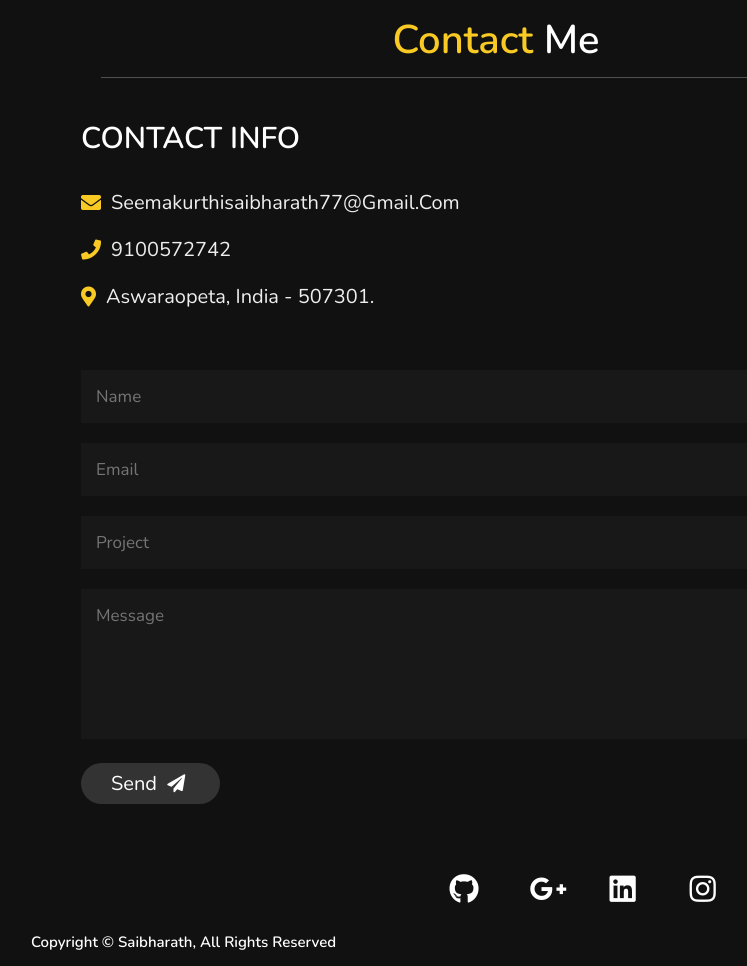
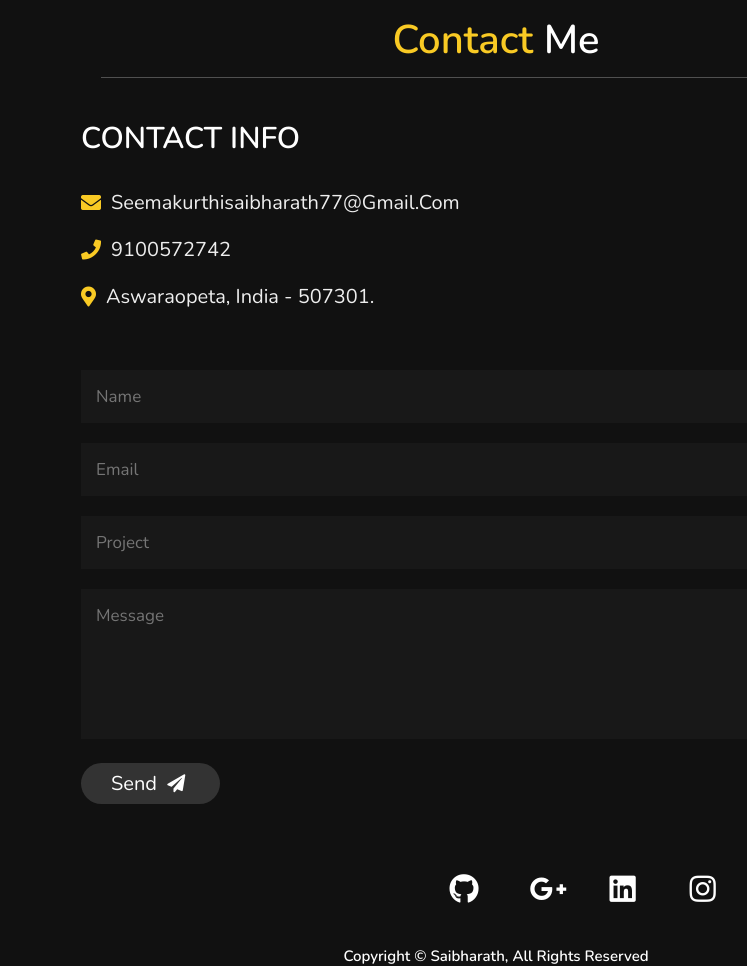
Before and after one commit to SaiBharathseemakurthi/saibharath, a plain HTML site: page index.html in a window 1280 px wide. Shown: the part 4007-4973 px from the top of the page, without its empty margins (319-1066 px from the left). Drawn offline with nearby package versions, Linux system fonts and the light colour scheme.

Commit message:
Update index.html

```diff
--- a/index.html
+++ b/index.html
@@ -251,7 +251,8 @@
 </div>
     <br>
     <br>
-<h2 style="color:#fff">Copyright © saibharath, All Rights Reserved<h2>
+    <br>
+<h2 style="color:#fff;text-align:center;">Copyright © saibharath, All Rights Reserved<h2>
 
 
 
```
